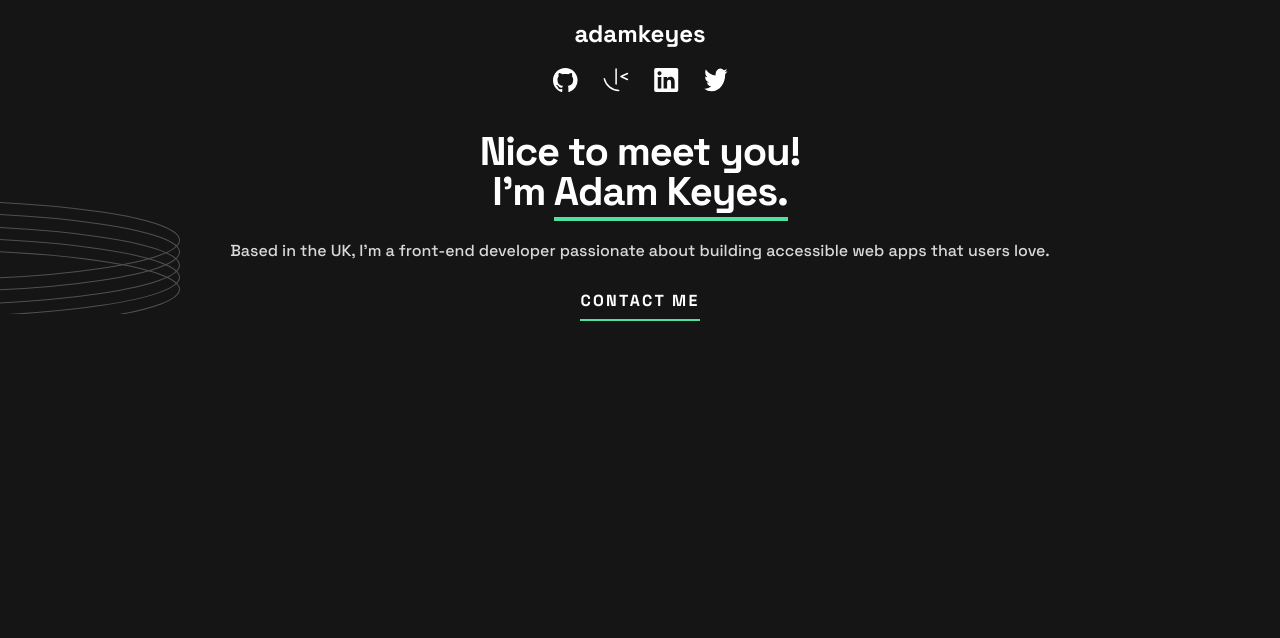
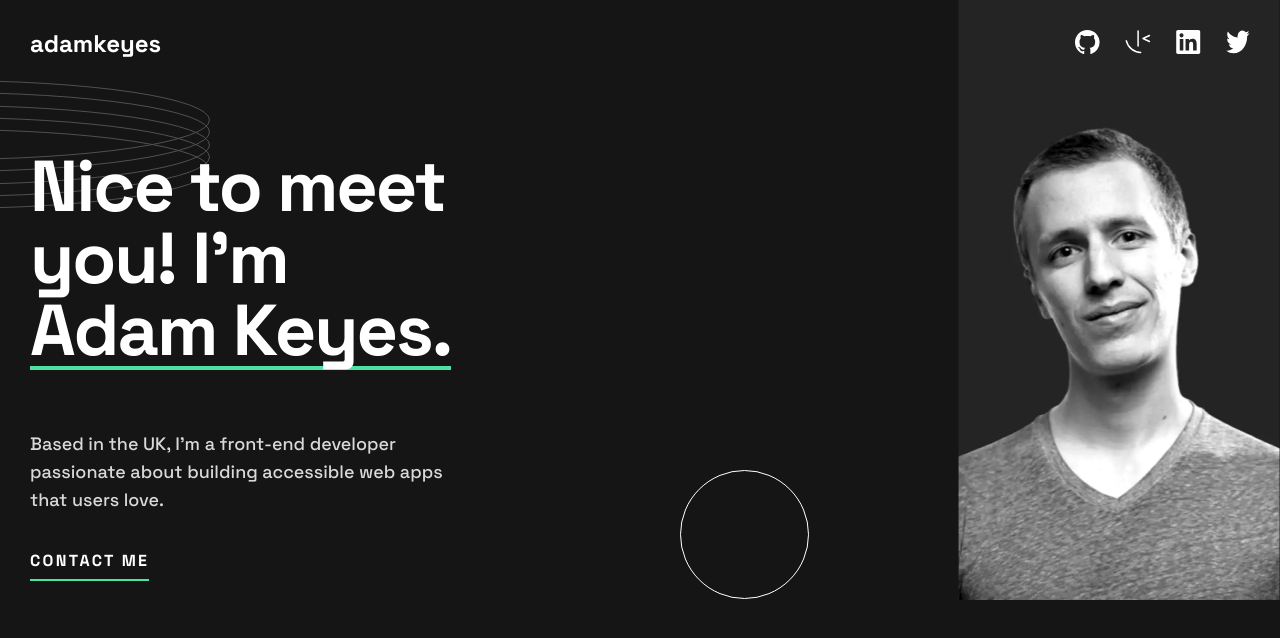
Before and after one commit to Lesricol/single-page-developer-portfolio, a website built with Vite: page src/index.html in a window 1280 px wide. Built offline with nearby package versions, Linux system fonts and the light colour scheme; some packages are replaced by stand-ins of ours.

Commit message:
header terminado a mi estilo

```diff
--- a/src/index.html
+++ b/src/index.html
@@ -13,7 +13,7 @@
   </head>
   <body>
     <header class="header">
-      <div class="header-items">
+      <div class="header__items">
         <h2 class="subtitle">adamkeyes</h2>
         <div class="social-links">
           <img src="./assets/images/icon-github.svg" alt="github" />
@@ -22,10 +22,10 @@
           <img src="./assets/images/icon-twitter.svg" alt="twitter" />
         </div>
       </div>
-      <div class="header-info">
+      <div class="header__info">
         <div class="title-container">
-          <p class="title">Nice to meet you!</p>
-          <h1 class="title">I’m <span class="title title--border">Adam Keyes.</span></h1>
+          <span class="title">Nice to meet you! I’m</span>
+          <h1 class="title"><span class="title title--border">Adam Keyes.</span></h1>
         </div>
         <p class="text text--header">
           Based in the UK, I’m a front-end developer passionate about building accessible web apps that users love.
--- a/src/scss/blocks/header.scss
+++ b/src/scss/blocks/header.scss
@@ -1,16 +1,59 @@
+@use '../mixins/responsive.scss' as *;
+
 .header {
   padding: 20px 16px 0;
   text-align: center;
-  background-image: url(../../assets/images/pattern-rings.svg), url(../../assets/images/pattern-circle.svg);
+  background-image: url(../../assets/images/pattern-rings.svg), url(../../assets/images/pattern-circle.svg),
+    url(../../assets/images/image-profile-mobile.webp);
   background-repeat: no-repeat;
-  background-position: -350px 200px, 310px 350px;
+  background-position: -350px 200px, 310px 300px, 101px 0;
+  background-size: auto, auto, 174px 383px;
+  @include responsive(tablet) {
+    padding: 30px 30px 0;
+    background-image: url(../../assets/images/pattern-rings.svg), url(../../assets/images/pattern-circle.svg),
+      url(../../assets/images/image-profile-tablet.webp);
+    background-position: -320px 80px, 680px 470px, bottom right;
+    background-size: auto, auto, 322px 600px;
+    text-align: left;
+    height: 600px;
   }
 
-.header-items {
+  @include responsive(desktop) {
+    padding: 39px 165px 0;
+    background-image: url(../../assets/images/pattern-rings.svg), url(../../assets/images/pattern-circle.svg),
+      url(../../assets/images/image-profile-desktop.webp);
+    background-position: -320px 80px, 920px 500px, 990px 0;
+    background-size: auto, auto, 445px 720px;
+    height: 720px;
+  }
+
+  &__items {
     width: 174px;
+    height: 383px;
     display: flex;
     flex-direction: column;
     align-items: center;
     margin-inline: auto;
     margin-bottom: 40px;
+
+    @include responsive(tablet) {
+      flex-direction: row;
+      justify-content: space-between;
+      align-items: start;
+      margin-inline: 0;
+      width: 100%;
+      margin-bottom: 0;
+      height: 120px;
     }
+  }
+
+  &__info {
+    @include responsive(tablet) {
+      width: 445px;
+      height: 449px;
+    }
+    @include responsive(desktop) {
+      width: 706px;
+    }
+  }
+}
--- a/src/scss/blocks/texts.scss
+++ b/src/scss/blocks/texts.scss
@@ -1,3 +1,5 @@
+@use '../mixins/responsive.scss' as *;
+
 .text {
   margin: 0;
   font-weight: 500;
@@ -7,5 +9,18 @@
 
   &--header {
     margin-bottom: 24px;
+
+    @include responsive(tablet) {
+      margin-bottom: 34px;
+    }
+
+    @include responsive(desktop) {
+      margin-bottom: 66px;
+      width: 445px;
+    }
+  }
+  @include responsive(tablet) {
+    line-height: 28px;
+    font-size: 1.125rem;
   }
 }
--- a/src/scss/blocks/titles.scss
+++ b/src/scss/blocks/titles.scss
@@ -1,11 +1,42 @@
+@use '../mixins/responsive.scss' as *;
+
 .title {
   margin: 0;
   font-weight: 700;
   font-size: 40px;
   line-height: 40px;
   letter-spacing: -1.14px;
+
+  @include responsive(tablet) {
+    font-size: 4.5rem;
+    line-height: 72px;
+    letter-spacing: -2.05px;
+    margin-bottom: 11px;
+  }
+  @include responsive(desktop) {
+    font-size: 5.5rem;
+    line-height: 88px;
+    letter-spacing: -2.5px;
+  }
   &--border {
     border-bottom: 4px solid var(--primary-color);
+    width: fit-content;
+    @include responsive(tablet) {
+      display: block;
+      width: fit-content;
+      margin-bottom: 60px;
+    }
+    @include responsive(desktop) {
+      margin-bottom: 43px;
+      border-bottom: 6px solid var(--primary-color);
+    }
+  }
+}
+
+.title--1 {
+  @include responsive(tablet) {
+    display: inline-block;
+    width: 410px;
   }
 }
 
--- a/src/scss/mixins/responsive.scss
+++ b/src/scss/mixins/responsive.scss
@@ -1,5 +1,5 @@
 $breakpoints: (
-  tablet: 640px,
+  tablet: 768px,
 
   laptop: 1024px,
 
```
Lines whose indentation alone changed are shown as unchanged.
